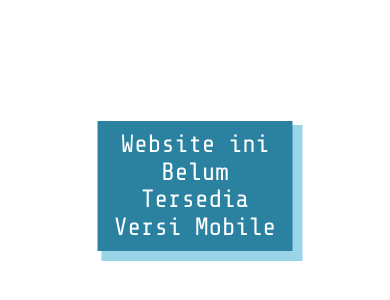
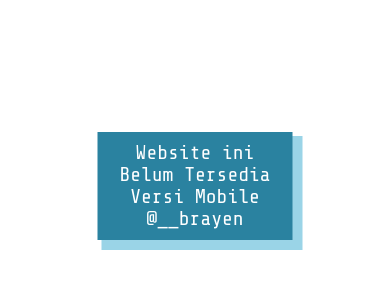
Before and after one commit to brianbwnd06/brianbwnd06.github.io, a plain HTML site: page index.html in a window 390 px wide. Shown: the part 236-536 px from the top of the page. Drawn offline with nearby package versions, Linux system fonts and the light colour scheme; some packages are replaced by stand-ins of ours; a script that the page names is missing; a web font is replaced by a local one.

Commit message:
tambah nama ig pada pesan mobile view

```diff
--- a/style.css
+++ b/style.css
@@ -668,7 +668,7 @@ footer p span{
 @media screen and (max-width : 1000px) {
 
     body::before{
-        content: "Website ini Belum Tersedia Versi Mobile";
+        content: "Website ini Belum Tersedia Versi Mobile @__brayen";
         position: absolute;
         top: 50%;
         left: 50%;
@@ -676,7 +676,7 @@ footer p span{
         background-color: var(--utama);
         color: var(--text-putih);
         max-width: 350px;
-        font-size: 25px;
+        font-size: 20px;
         line-height: 1.1;
         text-align: center;
         padding: 10px;
```
